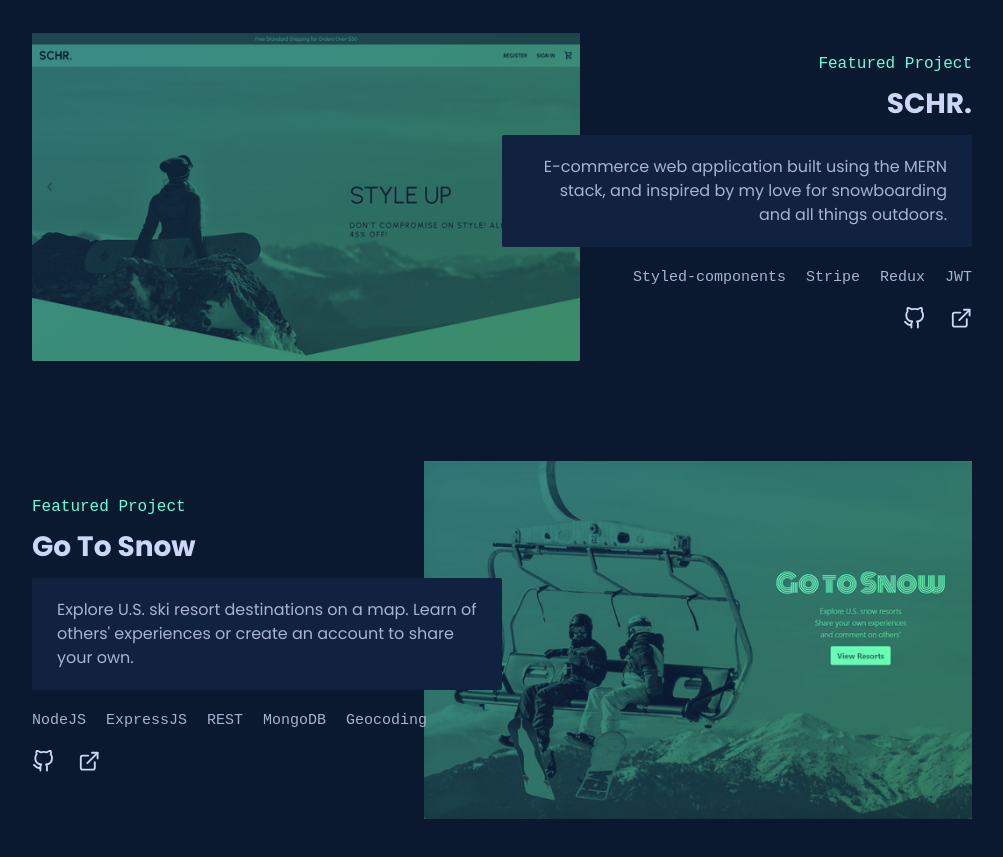
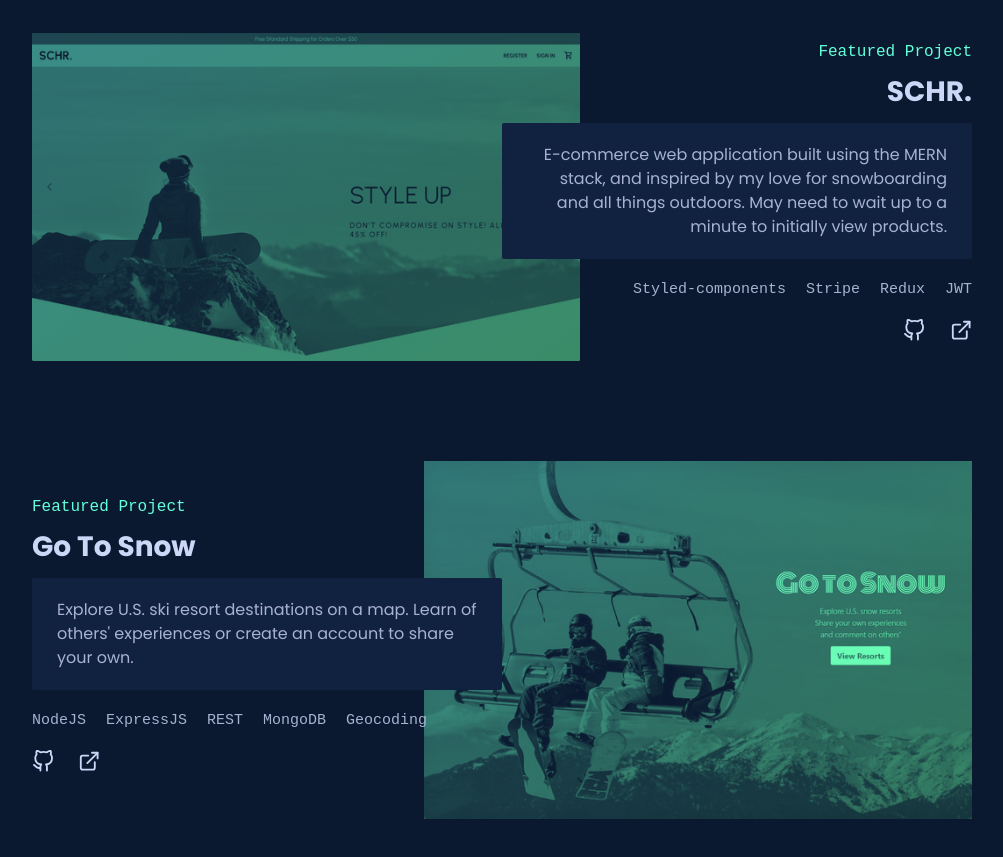
Before and after one commit to chrisjschreiner/Portfolio, a React (Create React App) app: page / in a window 1280 px wide. Shown: the part 1800-2657 px from the top of the page, without its empty margins (138-1141 px from the left). Built offline with nearby package versions, Linux system fonts and the light colour scheme.

Commit message:
update description for wait time

```diff
--- a/src/components/Project.js
+++ b/src/components/Project.js
@@ -66,6 +66,7 @@ const Project = () => {
               <p>
                 E-commerce web application built using the MERN stack, and
                 inspired by my love for snowboarding and all things outdoors.
+                May need to wait up to a minute to initially view products.
               </p>
               <ul>
                 <li>Styled-components</li>
```
